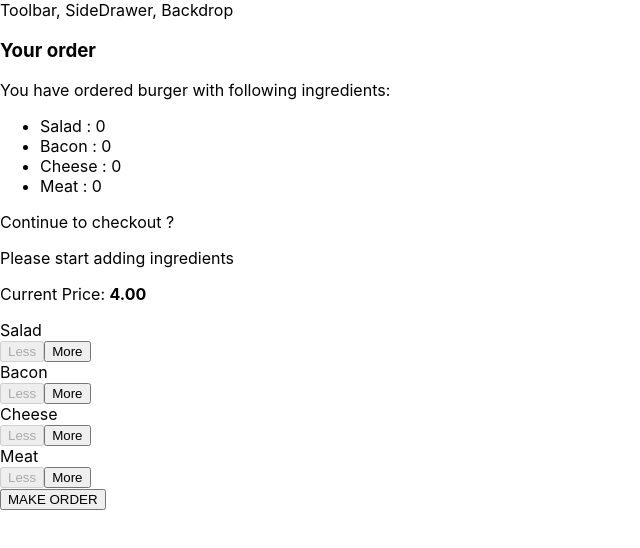
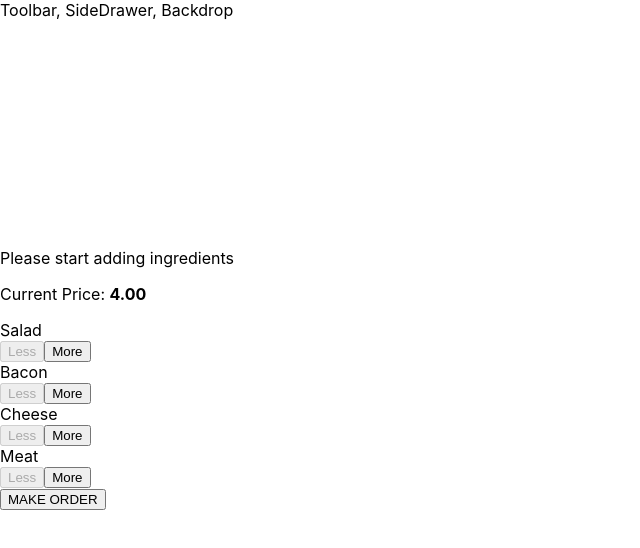
Before and after one commit to Sergeydayneko/brg-app, a React app: page / in a window 1280 px wide. Shown: the top 548 px of the page, without its empty margins (0-640 px from the left). Built offline with nearby package versions, Linux system fonts and the light colour scheme.

Commit message:
141 done

```diff
--- a/src/components/Burger/BuildControls/BuildControls.js
+++ b/src/components/Burger/BuildControls/BuildControls.js
@@ -29,6 +29,7 @@
         <button
             className = { classes.OrderButton }
             disabled  = { props.orderPurchasable }
+            onClick   = { props.ordered }
         > MAKE ORDER </button>
     </div>
 );
--- a/src/components/UI/Modal/Modal.js
+++ b/src/components/UI/Modal/Modal.js
@@ -2,9 +2,22 @@
 
 import  classes from './Modal.css'
 
+/**
+ * Modal window hoc component
+ *
+ * @author dayneko_si
+ * @sinse 05.03.2019
+ * @param props
+ * @returns {*}
+ */
 const modal = (props) => (
-    <div className = { classes.Modal }>
-        { props.children }
+    <div
+        className = { classes.Modal }
+        style = {{
+            transform: props.show ? 'translateY(0)' : 'translateY(-100vh)',
+            opacity: props.show ? '1' : '0'
+        }}
+    >{ props.children }
     </div>
 );
 
--- a/src/containers/BuilderBuilder/BurgerBuilder.js
+++ b/src/containers/BuilderBuilder/BurgerBuilder.js
@@ -31,7 +31,8 @@
             meat: 0
         },
         totalPrice: 4,
-        purchasable: true
+        purchasable: true,
+        purchasing: false
     };
 
     /**
@@ -94,6 +95,12 @@
         this.updatePurchaseState(updatedIngredients);
     };
 
+    purchaseHandler = () => {
+        this.setState({
+            purchasing: true
+        })
+    };
+
     render() {
         const disabledInfo = {
             ...this.state.ingredients
@@ -107,7 +114,7 @@
         return (
             <Aux>
 
-                <Modal>
+                <Modal show = { this.state.purchasing } >
                     <OrderSummary ingredients = { this.state.ingredients }/>
                 </Modal>
                 <Burger ingredients = { this.state.ingredients } />
@@ -116,7 +123,8 @@
                     ingredientAdded   = { this.addIngredientHandler }
                     ingredientRemoved = { this.removeIngredientHandler }
                     disabledRemove    = { disabledInfo }
-                    orderPurchasable  = { !this.state.purchasable } />
+                    orderPurchasable  = { !this.state.purchasable }
+                    ordered           = { this.purchaseHandler }  />
             </Aux>
         );
     }
```
